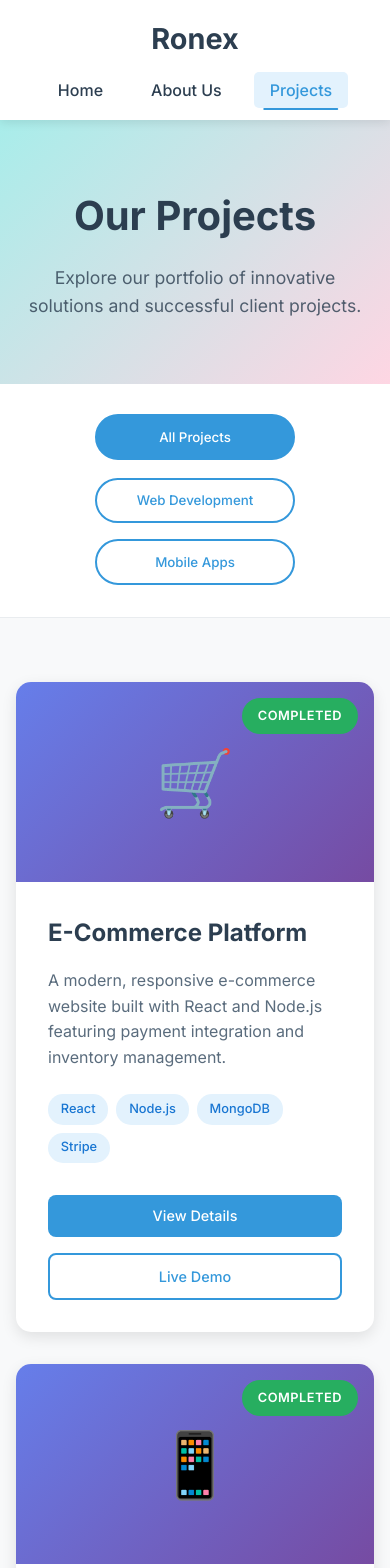
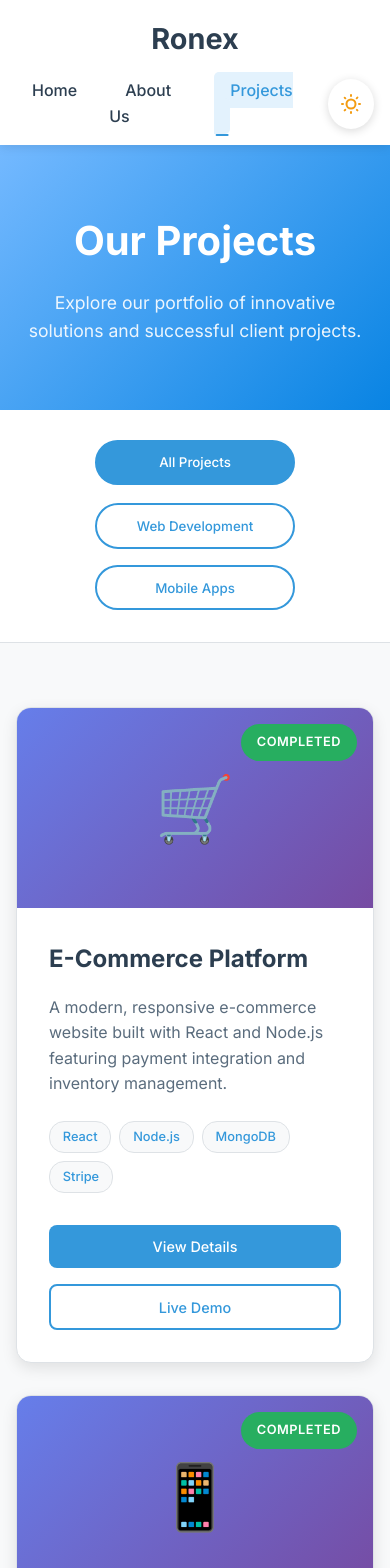
Before and after one commit to rlatksk/Ronex, a React (Vite) app: page /projects in a window 390 px wide. Shown: the top 1568 px of the page. Built offline with nearby package versions, Linux system fonts and the light colour scheme.

Commit message:
dark mode functionality

```diff
--- a/src/App.css
+++ b/src/App.css
@@ -5,17 +5,60 @@
   box-sizing: border-box;
 }
 
+/* Theme Variables */
+.light-theme {
+  --bg-primary: #ffffff;
+  --bg-secondary: #f8f9fa;
+  --bg-tertiary: #e9ecef;
+  --text-primary: #2c3e50;
+  --text-secondary: #5a6c7d;
+  --text-muted: #7f8c8d;
+  --accent-primary: #3498db;
+  --accent-secondary: #74b9ff;
+  --accent-hover: #2980b9;
+  --border-color: #dee2e6;
+  --shadow-light: rgba(0, 0, 0, 0.1);
+  --shadow-medium: rgba(0, 0, 0, 0.15);
+  --shadow-dark: rgba(0, 0, 0, 0.25);
+  --gradient-primary: linear-gradient(135deg, #667eea 0%, #764ba2 100%);
+  --gradient-secondary: linear-gradient(135deg, #74b9ff 0%, #0984e3 100%);
+  --card-bg: #ffffff;
+  --hero-overlay: rgba(0, 0, 0, 0.1);
+}
+
+.dark-theme {
+  --bg-primary: #1a202c;
+  --bg-secondary: #2d3748;
+  --bg-tertiary: #4a5568;
+  --text-primary: #f7fafc;
+  --text-secondary: #e2e8f0;
+  --text-muted: #cbd5e0;
+  --accent-primary: #63b3ed;
+  --accent-secondary: #81ecec;
+  --accent-hover: #3182ce;
+  --border-color: #4a5568;
+  --shadow-light: rgba(0, 0, 0, 0.4);
+  --shadow-medium: rgba(0, 0, 0, 0.5);
+  --shadow-dark: rgba(0, 0, 0, 0.7);
+  --gradient-primary: linear-gradient(135deg, #2d3748 0%, #1a202c 100%);
+  --gradient-secondary: linear-gradient(135deg, #63b3ed 0%, #3182ce 100%);
+  --card-bg: #2d3748;
+  --hero-overlay: rgba(0, 0, 0, 0.4);
+}
+
 body {
   font-family: 'Inter', -apple-system, BlinkMacSystemFont, 'Segoe UI', 'Roboto', sans-serif;
   line-height: 1.6;
-  color: #2c3e50;
-  background-color: #ffffff;
+  color: var(--text-primary);
+  background-color: var(--bg-primary);
+  transition: background-color 0.3s ease, color 0.3s ease;
 }
 
 .App {
   min-height: 100vh;
   display: flex;
   flex-direction: column;
+  background-color: var(--bg-primary);
 }
 
 .main-content {
@@ -54,7 +97,7 @@ img {
 
 /* Focus styles for accessibility */
 *:focus {
-  outline: 2px solid #3498db;
+  outline: 2px solid var(--accent-primary);
   outline-offset: 2px;
 }
 
--- a/src/App.jsx
+++ b/src/App.jsx
@@ -1,4 +1,5 @@
 import { BrowserRouter as Router, Routes, Route } from 'react-router-dom';
+import { ThemeProvider } from './context/ThemeContext';
 import Navbar from './components/Navbar';
 import Home from './pages/Home';
 import About from './pages/About';
@@ -8,6 +9,7 @@ import './App.css';
 
 function App() {
   return (
+    <ThemeProvider>
       <Router>
         <div className="App">
           <Navbar />
@@ -21,6 +23,7 @@ function App() {
           <Footer />
         </div>
       </Router>
+    </ThemeProvider>
   );
 }
 
--- a/src/components/Navbar.css
+++ b/src/components/Navbar.css
@@ -1,9 +1,10 @@
 .navbar {
-  background-color: #ffffff;
-  box-shadow: 0 2px 10px rgba(0, 0, 0, 0.1);
+  background-color: var(--navbar-bg);
+  box-shadow: 0 2px 10px var(--navbar-shadow);
   position: sticky;
   top: 0;
   z-index: 1000;
+  transition: all 0.3s ease;
 }
 
 .nav-container {
@@ -18,13 +19,19 @@
 .nav-logo {
   font-size: 1.8rem;
   font-weight: bold;
-  color: #2c3e50;
+  color: var(--logo-color);
   text-decoration: none;
   transition: color 0.3s ease;
 }
 
 .nav-logo:hover {
-  color: #3498db;
+  color: var(--logo-hover-color);
+}
+
+.nav-right {
+  display: flex;
+  align-items: center;
+  gap: 2rem;
 }
 
 .nav-menu {
@@ -40,7 +47,7 @@
 
 .nav-link {
   text-decoration: none;
-  color: #2c3e50;
+  color: var(--nav-link-color);
   font-weight: 500;
   font-size: 1rem;
   padding: 0.5rem 1rem;
@@ -50,13 +57,13 @@
 }
 
 .nav-link:hover {
-  color: #3498db;
-  background-color: #f8f9fa;
+  color: var(--nav-link-hover-color);
+  background-color: var(--nav-link-hover-bg);
 }
 
 .nav-link.active {
-  color: #3498db;
-  background-color: #e3f2fd;
+  color: var(--nav-link-active-color);
+  background-color: var(--nav-link-active-bg);
 }
 
 .nav-link.active::after {
@@ -67,21 +74,52 @@
   transform: translateX(-50%);
   width: 80%;
   height: 2px;
-  background-color: #3498db;
+  background-color: var(--nav-link-active-color);
   border-radius: 1px;
+}
+
+/* Theme Variables */
+.light-theme {
+  --navbar-bg: #ffffff;
+  --navbar-shadow: rgba(0, 0, 0, 0.1);
+  --logo-color: #2c3e50;
+  --logo-hover-color: #3498db;
+  --nav-link-color: #2c3e50;
+  --nav-link-hover-color: #3498db;
+  --nav-link-hover-bg: #f8f9fa;
+  --nav-link-active-color: #3498db;
+  --nav-link-active-bg: #e3f2fd;
+}
+
+.dark-theme {
+  --navbar-bg: #2d3748;
+  --navbar-shadow: rgba(0, 0, 0, 0.4);
+  --logo-color: #f7fafc;
+  --logo-hover-color: #63b3ed;
+  --nav-link-color: #e2e8f0;
+  --nav-link-hover-color: #63b3ed;
+  --nav-link-hover-bg: rgba(99, 179, 237, 0.1);
+  --nav-link-active-color: #63b3ed;
+  --nav-link-active-bg: rgba(99, 179, 237, 0.2);
 }
 
 @media (max-width: 768px) {
   .nav-container {
     flex-direction: column;
     padding: 1rem;
+    gap: 1rem;
+  }
+
+  .nav-right {
+    width: 100%;
+    justify-content: space-between;
   }
 
   .nav-menu {
-    margin-top: 1rem;
+    gap: 1rem;
   }
 
   .nav-item {
-    margin: 0 0.5rem;
+    margin: 0;
   }
 }
--- a/src/components/Navbar.jsx
+++ b/src/components/Navbar.jsx
@@ -1,4 +1,5 @@
 import { Link, useLocation } from 'react-router-dom';
+import ThemeToggle from './ThemeToggle';
 import './Navbar.css';
 
 const Navbar = () => {
@@ -10,6 +11,7 @@ const Navbar = () => {
         <Link to="/" className="nav-logo">
           Ronex
         </Link>
+        <div className="nav-right">
           <ul className="nav-menu">
             <li className="nav-item">
               <Link
@@ -36,6 +38,8 @@ const Navbar = () => {
               </Link>
             </li>
           </ul>
+          <ThemeToggle />
+        </div>
       </div>
     </nav>
   );
--- /dev/null
+++ b/src/components/ThemeToggle.css
@@ -0,0 +1,90 @@
+.theme-toggle {
+  position: relative;
+  width: 50px;
+  height: 50px;
+  border-radius: 50%;
+  border: none;
+  background: var(--toggle-bg);
+  cursor: pointer;
+  display: flex;
+  align-items: center;
+  justify-content: center;
+  transition: all 0.3s ease;
+  box-shadow: 0 2px 10px var(--toggle-shadow);
+  overflow: hidden;
+}
+
+.theme-toggle:hover {
+  transform: scale(1.1);
+  box-shadow: 0 4px 15px var(--toggle-shadow);
+}
+
+.theme-toggle:active {
+  transform: scale(0.95);
+}
+
+.toggle-container {
+  position: relative;
+  width: 24px;
+  height: 24px;
+}
+
+.toggle-icon {
+  width: 100%;
+  height: 100%;
+  transition: all 0.5s cubic-bezier(0.4, 0, 0.2, 1);
+  color: var(--toggle-icon-color);
+}
+
+.toggle-icon svg {
+  width: 100%;
+  height: 100%;
+  transition: all 0.3s ease;
+}
+
+.toggle-icon.light {
+  animation: fadeInRotate 0.5s ease;
+}
+
+.toggle-icon.dark {
+  animation: fadeInRotate 0.5s ease;
+}
+
+/* Animations */
+@keyframes fadeInRotate {
+  0% {
+    opacity: 0;
+    transform: rotate(-180deg) scale(0.5);
+  }
+  100% {
+    opacity: 1;
+    transform: rotate(0deg) scale(1);
+  }
+}
+
+/* Theme-specific styles */
+.light-theme {
+  --toggle-bg: #ffffff;
+  --toggle-shadow: rgba(0, 0, 0, 0.15);
+  --toggle-icon-color: #f39c12;
+}
+
+.dark-theme {
+  --toggle-bg: #4a5568;
+  --toggle-shadow: rgba(0, 0, 0, 0.4);
+  --toggle-icon-color: #63b3ed;
+}
+
+/* Focus styles for accessibility */
+.theme-toggle:focus {
+  outline: 2px solid var(--focus-color);
+  outline-offset: 2px;
+}
+
+.light-theme .theme-toggle:focus {
+  --focus-color: #3498db;
+}
+
+.dark-theme .theme-toggle:focus {
+  --focus-color: #63b3ed;
+}
--- /dev/null
+++ b/src/components/ThemeToggle.jsx
@@ -0,0 +1,31 @@
+import { useTheme } from '../context/ThemeContext';
+import './ThemeToggle.css';
+
+const ThemeToggle = () => {
+  const { isDarkMode, toggleTheme } = useTheme();
+
+  return (
+    <button
+      className="theme-toggle"
+      onClick={toggleTheme}
+      aria-label={`Switch to ${isDarkMode ? 'light' : 'dark'} mode`}
+      title={`Switch to ${isDarkMode ? 'light' : 'dark'} mode`}
+    >
+      <div className="toggle-container">
+        <div className={`toggle-icon ${isDarkMode ? 'dark' : 'light'}`}>
+          {isDarkMode ? (
+            <svg viewBox="0 0 24 24" fill="currentColor">
+              <path d="M21.64,13a1,1,0,0,0-1.05-.14,8.05,8.05,0,0,1-3.37.73A8.15,8.15,0,0,1,9.08,5.49a8.59,8.59,0,0,1,.25-2A1,1,0,0,0,8,2.36,10.14,10.14,0,1,0,22,14.05,1,1,0,0,0,21.64,13Zm-9.5,6.69A8.14,8.14,0,0,1,7.08,5.22v.27A10.15,10.15,0,0,0,17.22,15.63a9.79,9.79,0,0,0,2.1-.22A8.11,8.11,0,0,1,12.14,19.73Z"/>
+            </svg>
+          ) : (
+            <svg viewBox="0 0 24 24" fill="currentColor">
+              <path d="M5.64,17l-.71.71a1,1,0,0,0,0,1.41,1,1,0,0,0,1.41,0l.71-.71A1,1,0,0,0,5.64,17ZM5,12a1,1,0,0,0-1-1H3a1,1,0,0,0,0,2H4A1,1,0,0,0,5,12Zm7-7a1,1,0,0,0,1-1V3a1,1,0,0,0-2,0V4A1,1,0,0,0,12,5ZM5.64,7.05a1,1,0,0,0,.7.29,1,1,0,0,0,.71-.29,1,1,0,0,0,0-1.41l-.71-.71A1,1,0,0,0,4.93,6.34Zm12,.29a1,1,0,0,0,.7-.29l.71-.71a1,1,0,1,0-1.41-1.41L17,5.64a1,1,0,0,0,0,1.41A1,1,0,0,0,17.66,7.34ZM21,11H20a1,1,0,0,0,0,2h1a1,1,0,0,0,0-2Zm-9,8a1,1,0,0,0-1,1v1a1,1,0,0,0,2,0V20A1,1,0,0,0,12,19ZM18.36,17A1,1,0,0,0,17,18.36l.71.71a1,1,0,0,0,1.41,0,1,1,0,0,0,0-1.41ZM12,6.5A5.5,5.5,0,1,0,17.5,12,5.51,5.51,0,0,0,12,6.5Zm0,9A3.5,3.5,0,1,1,15.5,12,3.5,3.5,0,0,1,12,15.5Z"/>
+            </svg>
+          )}
+        </div>
+      </div>
+    </button>
+  );
+};
+
+export default ThemeToggle;
--- /dev/null
+++ b/src/context/ThemeContext.jsx
@@ -0,0 +1,57 @@
+import { createContext, useContext, useState, useEffect } from 'react';
+
+const ThemeContext = createContext();
+
+export const useTheme = () => {
+  const context = useContext(ThemeContext);
+  if (!context) {
+    throw new Error('useTheme must be used within a ThemeProvider');
+  }
+  return context;
+};
+
+export const ThemeProvider = ({ children }) => {
+  const [isDarkMode, setIsDarkMode] = useState(false);
+
+  // Check for saved theme preference or default to light mode
+  useEffect(() => {
+    const savedTheme = localStorage.getItem('theme');
+    if (savedTheme) {
+      setIsDarkMode(savedTheme === 'dark');
+    } else {
+      // Check system preference
+      const prefersDark = window.matchMedia('(prefers-color-scheme: dark)').matches;
+      setIsDarkMode(prefersDark);
+    }
+  }, []);
+
+  // Apply theme to document root
+  useEffect(() => {
+    const root = document.documentElement;
+    if (isDarkMode) {
+      root.classList.add('dark-theme');
+      root.classList.remove('light-theme');
+    } else {
+      root.classList.add('light-theme');
+      root.classList.remove('dark-theme');
+    }
+    // Save preference to localStorage
+    localStorage.setItem('theme', isDarkMode ? 'dark' : 'light');
+  }, [isDarkMode]);
+
+  const toggleTheme = () => {
+    setIsDarkMode(prevMode => !prevMode);
+  };
+
+  const value = {
+    isDarkMode,
+    toggleTheme,
+    theme: isDarkMode ? 'dark' : 'light'
+  };
+
+  return (
+    <ThemeContext.Provider value={value}>
+      {children}
+    </ThemeContext.Provider>
+  );
+};
--- a/src/pages/Home.css
+++ b/src/pages/Home.css
@@ -10,7 +10,7 @@
 
 /* Hero Section */
 .hero {
-  background: linear-gradient(135deg, #667eea 0%, #764ba2 100%);
+  background: var(--gradient-primary);
   color: white;
   padding: 4rem 0;
   min-height: 70vh;
@@ -66,14 +66,14 @@
 }
 
 .btn-primary {
-  background-color: #3498db;
+  background-color: var(--accent-primary);
   color: white;
 }
 
 .btn-primary:hover {
-  background-color: #2980b9;
+  background-color: var(--accent-hover);
   transform: translateY(-2px);
-  box-shadow: 0 4px 15px rgba(52, 152, 219, 0.4);
+  box-shadow: 0 4px 15px var(--shadow-medium);
 }
 
 .btn-secondary {
@@ -84,7 +84,7 @@
 
 .btn-secondary:hover {
   background-color: white;
-  color: #667eea;
+  color: var(--accent-primary);
   transform: translateY(-2px);
 }
 
@@ -111,14 +111,14 @@
 /* Services Section */
 .services {
   padding: 4rem 0;
-  background-color: #f8f9fa;
+  background-color: var(--bg-secondary);
 }
 
 .section-title {
   text-align: center;
   font-size: 2.5rem;
   margin-bottom: 3rem;
-  color: #2c3e50;
+  color: var(--text-primary);
 }
 
 .services-grid {
@@ -128,17 +128,18 @@
 }
 
 .service-card {
-  background: white;
+  background: var(--card-bg);
   padding: 2rem;
   border-radius: 15px;
   text-align: center;
-  box-shadow: 0 5px 15px rgba(0, 0, 0, 0.1);
+  box-shadow: 0 5px 15px var(--shadow-light);
   transition: transform 0.3s ease, box-shadow 0.3s ease;
+  border: 1px solid var(--border-color);
 }
 
 .service-card:hover {
   transform: translateY(-5px);
-  box-shadow: 0 10px 25px rgba(0, 0, 0, 0.15);
+  box-shadow: 0 10px 25px var(--shadow-medium);
 }
 
 .service-icon {
@@ -147,20 +148,20 @@
 }
 
 .service-card h3 {
-  color: #2c3e50;
+  color: var(--text-primary);
   margin-bottom: 1rem;
   font-size: 1.5rem;
 }
 
 .service-card p {
-  color: #7f8c8d;
+  color: var(--text-secondary);
   line-height: 1.6;
 }
 
 /* CTA Section */
 .cta {
-  background-color: #2c3e50;
-  color: white;
+  background-color: var(--bg-tertiary);
+  color: var(--text-primary);
   padding: 4rem 0;
   text-align: center;
 }
@@ -174,6 +175,16 @@
   font-size: 1.2rem;
   margin-bottom: 2rem;
   opacity: 0.9;
+  color: var(--text-secondary);
+}
+
+.cta .btn-primary {
+  background-color: var(--accent-primary);
+  color: white;
+}
+
+.cta .btn-primary:hover {
+  background-color: var(--accent-hover);
 }
 
 /* Animations */
--- a/src/pages/Projects.css
+++ b/src/pages/Projects.css
@@ -10,8 +10,8 @@
 
 /* Projects Hero Section */
 .projects-hero {
-  background: linear-gradient(135deg, #a8edea 0%, #fed6e3 100%);
-  color: #2c3e50;
+  background: var(--gradient-secondary);
+  color: var(--text-primary);
   padding: 4rem 0;
   text-align: center;
 }
@@ -20,20 +20,22 @@
   font-size: 3rem;
   margin-bottom: 1rem;
   font-weight: bold;
+  color: white;
 }
 
 .projects-hero p {
   font-size: 1.3rem;
-  opacity: 0.8;
+  opacity: 0.9;
   max-width: 600px;
   margin: 0 auto;
+  color: white;
 }
 
 /* Filter Section */
 .projects-filter {
   padding: 2rem 0;
-  background-color: white;
-  border-bottom: 1px solid #e9ecef;
+  background-color: var(--bg-primary);
+  border-bottom: 1px solid var(--border-color);
 }
 
 .filter-buttons {
@@ -45,9 +47,9 @@
 
 .filter-buttons button {
   padding: 0.8rem 1.5rem;
-  border: 2px solid #3498db;
+  border: 2px solid var(--accent-primary);
   background-color: transparent;
-  color: #3498db;
+  color: var(--accent-primary);
   border-radius: 25px;
   cursor: pointer;
   font-weight: 500;
@@ -56,7 +58,7 @@
 
 .filter-buttons button:hover,
 .filter-buttons button.active {
-  background-color: #3498db;
+  background-color: var(--accent-primary);
   color: white;
   transform: translateY(-2px);
 }
@@ -64,7 +66,7 @@
 /* Projects Grid */
 .projects-grid-section {
   padding: 4rem 0;
-  background-color: #f8f9fa;
+  background-color: var(--bg-secondary);
 }
 
 .projects-grid {
@@ -74,16 +76,17 @@
 }
 
 .project-card {
-  background: white;
+  background: var(--card-bg);
   border-radius: 15px;
   overflow: hidden;
-  box-shadow: 0 5px 15px rgba(0, 0, 0, 0.1);
+  box-shadow: 0 5px 15px var(--shadow-light);
   transition: transform 0.3s ease, box-shadow 0.3s ease;
+  border: 1px solid var(--border-color);
 }
 
 .project-card:hover {
   transform: translateY(-5px);
-  box-shadow: 0 15px 30px rgba(0, 0, 0, 0.15);
+  box-shadow: 0 15px 30px var(--shadow-medium);
 }
 
 .project-image {
@@ -118,12 +121,12 @@
 
 .project-content h3 {
   font-size: 1.5rem;
-  color: #2c3e50;
+  color: var(--text-primary);
   margin-bottom: 1rem;
 }
 
 .project-content p {
-  color: #5a6c7d;
+  color: var(--text-secondary);
   line-height: 1.6;
   margin-bottom: 1.5rem;
 }
@@ -136,12 +139,13 @@
 }
 
 .tech-tag {
-  background-color: #e3f2fd;
-  color: #1976d2;
+  background-color: var(--bg-secondary);
+  color: var(--accent-primary);
   padding: 0.3rem 0.8rem;
   border-radius: 15px;
   font-size: 0.8rem;
   font-weight: 500;
+  border: 1px solid var(--border-color);
 }
 
 .project-actions {
@@ -163,30 +167,30 @@
 }
 
 .btn-primary {
-  background-color: #3498db;
+  background-color: var(--accent-primary);
   color: white;
 }
 
 .btn-primary:hover {
-  background-color: #2980b9;
+  background-color: var(--accent-hover);
 }
 
 .btn-secondary {
   background-color: transparent;
-  color: #3498db;
-  border: 2px solid #3498db;
+  color: var(--accent-primary);
+  border: 2px solid var(--accent-primary);
 }
 
 .btn-secondary:hover {
-  background-color: #3498db;
+  background-color: var(--accent-primary);
   color: white;
 }
 
 /* Stats Section */
 .project-stats {
   padding: 4rem 0;
-  background-color: #2c3e50;
-  color: white;
+  background-color: var(--bg-tertiary);
+  color: var(--text-primary);
 }
 
 .project-stats h2 {
@@ -209,19 +213,20 @@
 .stat-number {
   font-size: 3rem;
   font-weight: bold;
-  color: #3498db;
+  color: var(--accent-primary);
   margin-bottom: 0.5rem;
 }
 
 .stat-label {
   font-size: 1.1rem;
   opacity: 0.9;
+  color: var(--text-secondary);
 }
 
 /* CTA Section */
 .projects-cta {
   padding: 4rem 0;
-  background: linear-gradient(135deg, #667eea 0%, #764ba2 100%);
+  background: var(--gradient-primary);
   color: white;
   text-align: center;
 }
@@ -239,13 +244,13 @@
 
 .projects-cta .btn-primary {
   background-color: white;
-  color: #667eea;
+  color: var(--accent-primary);
   font-size: 1.1rem;
   padding: 1rem 2rem;
 }
 
 .projects-cta .btn-primary:hover {
-  background-color: #f8f9fa;
+  background-color: var(--bg-secondary);
   transform: translateY(-2px);
 }
 
```
Also changed, not shown: src/components/Footer.css (+10 -9 lines), src/pages/About.css (+30 -27 lines). Lines whose indentation alone changed are shown as unchanged.
